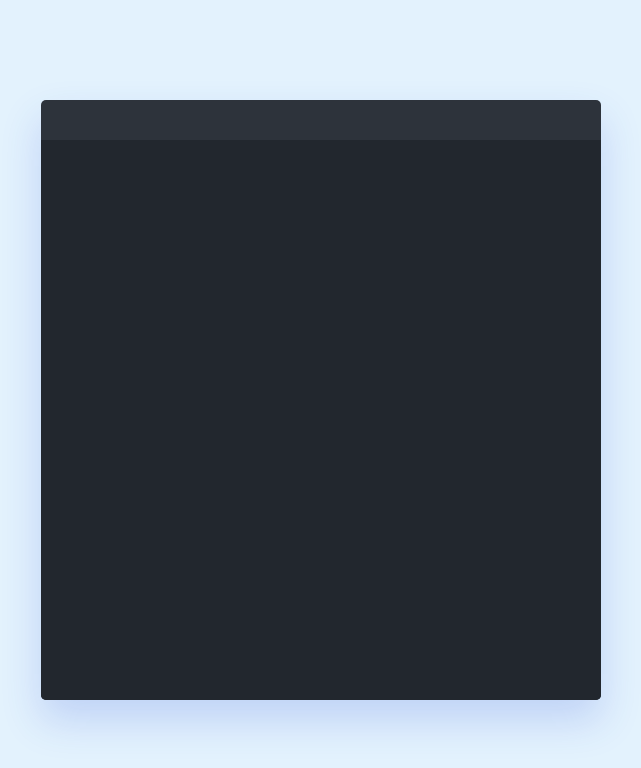
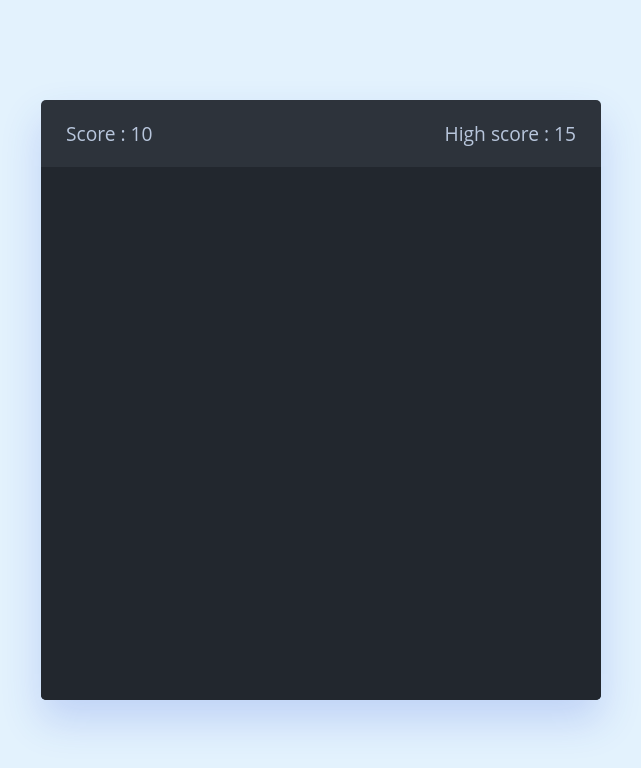
Before and after one commit to Moslihbadr/snake_game, a plain HTML site: page index.html in a window 1280 px wide. Shown: the whole page, without its empty margins (319-960 px from the left). Drawn offline with Linux system fonts and the light colour scheme.

Commit message:
add score and high score markup

```diff
--- a/index.html
+++ b/index.html
@@ -10,7 +10,10 @@
 <body>
 
   <div class="container">
-    <div class="scores-container"></div>
+    <div class="scores-container">
+      <div>Score : <span id="score">10</span></div>
+      <div>High score : <span id="high-score">15</span></div>
+    </div>
     <div class="gameBoard"></div>
   </div>
 
```
Also changed, not shown: 1 other file.
